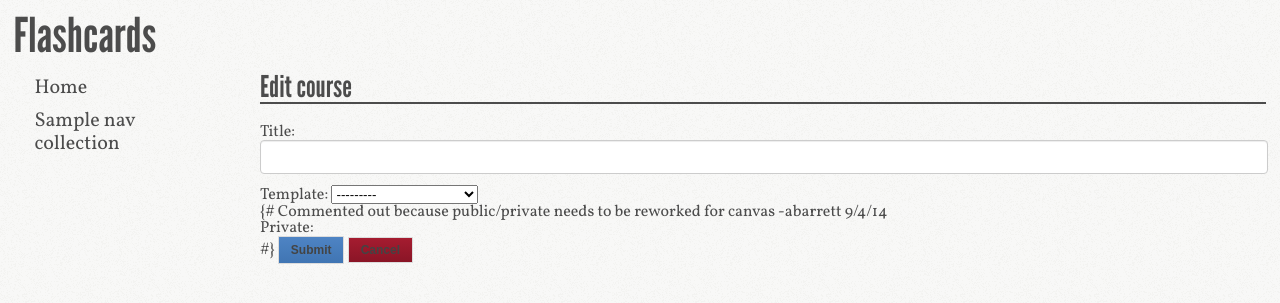
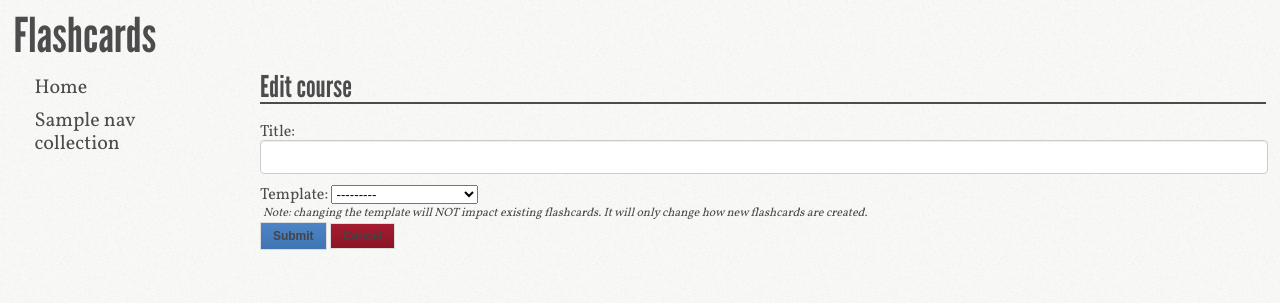
Before and after one commit to Harvard-ATG/HarvardCards, a Django app: template harvardcards/templates/collections/edit.html in a window 1280 px wide. Shown: the top 303 px of the page. Run offline with Django 3.2, Linux system fonts and the light colour scheme; data comes from the database, SQL or seed files in the repository; tables that the repository leaves empty hold one stand-in row (values such as "Sample post"); the template is opened without the code that fills it: values that come from a table or form of the project are taken from there, most other values are stand-ins (such as "Sample title", 1, 10 or a date in 2020); parts of the project's set-up code (start-up, migrations or seed data) failed here and were passed over; some libraries are stand-ins or nearby versions.

Commit message:
fix comment block in template that was not properly commented out

```diff
--- a/harvardcards/templates/collections/edit.html
+++ b/harvardcards/templates/collections/edit.html
@@ -20,14 +20,15 @@
                 {{ collection_form.card_template.errors }}
                 <label for="id_card_template">Template:</label>
                 {{ collection_form.card_template }}
+                <div class="form-help">Note: changing the template will NOT impact existing flashcards. It will only change how new flashcards are created.</div>
             </p>
-            {# Commented out because public/private needs to be reworked for canvas -abarrett 9/4/14
-            <p>
-                {{ collection_form.private.errors }}
-                <label for="id_private">Private:</label>
-                {{ collection_form.private }}
-            </p>
-            #}
+
+            {% comment "Commented out because public/private needs to be reworked for canvas -abarrett 9/4/14 %}
+            <p> {{ collection_form.private.errors }}
+            <label for="id_private">Private:</label>
+            {{ collection_form.private }} </p>
+            {% endcomment %}
+
             <input class="adminMenuBtn saveBtn" type="submit" value="Submit" />
             <a href="{% url 'collectionIndex' collection.id %}" class="adminMenuBtn cancelBtn">Cancel</a>
         </form>
```
